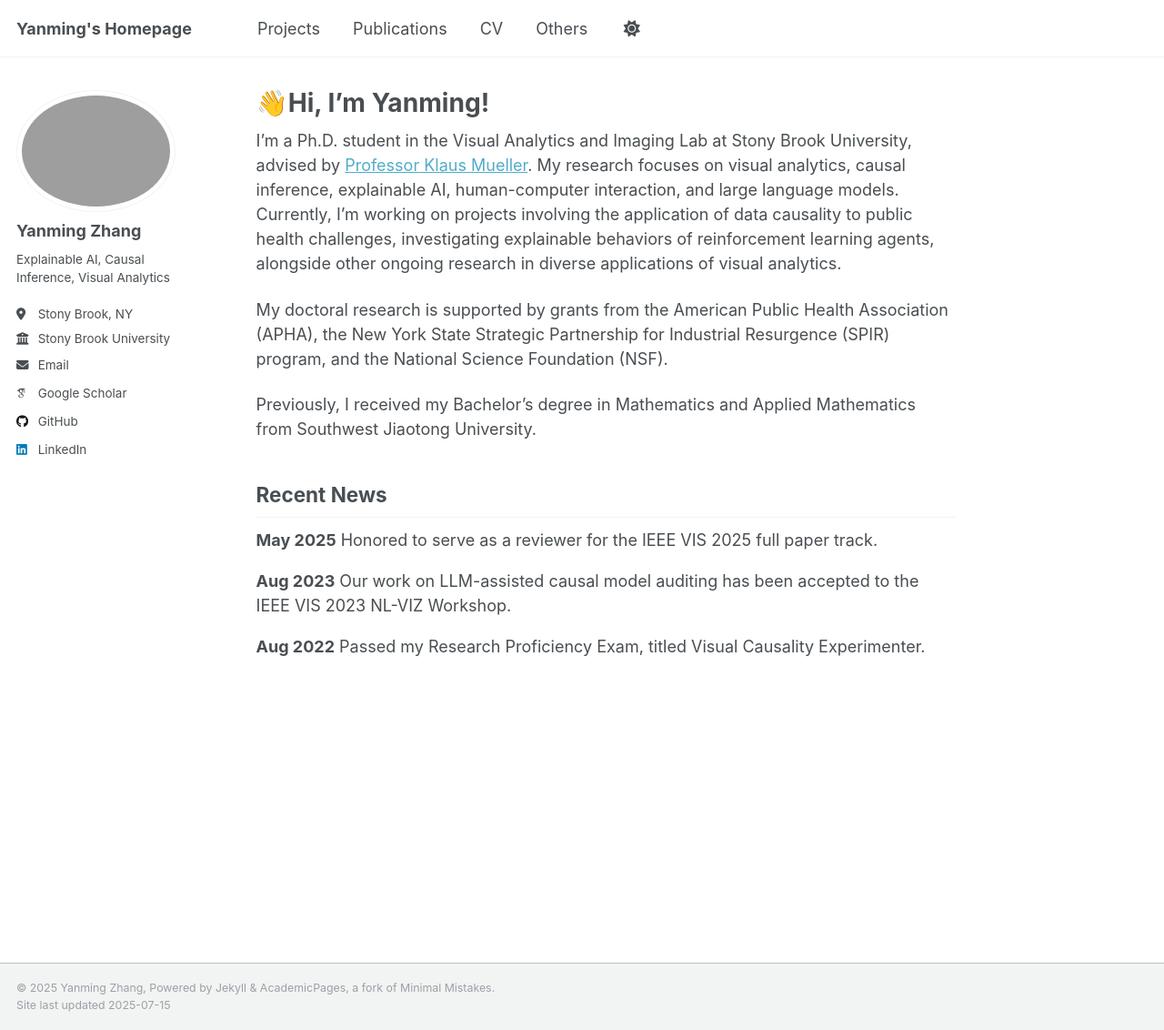
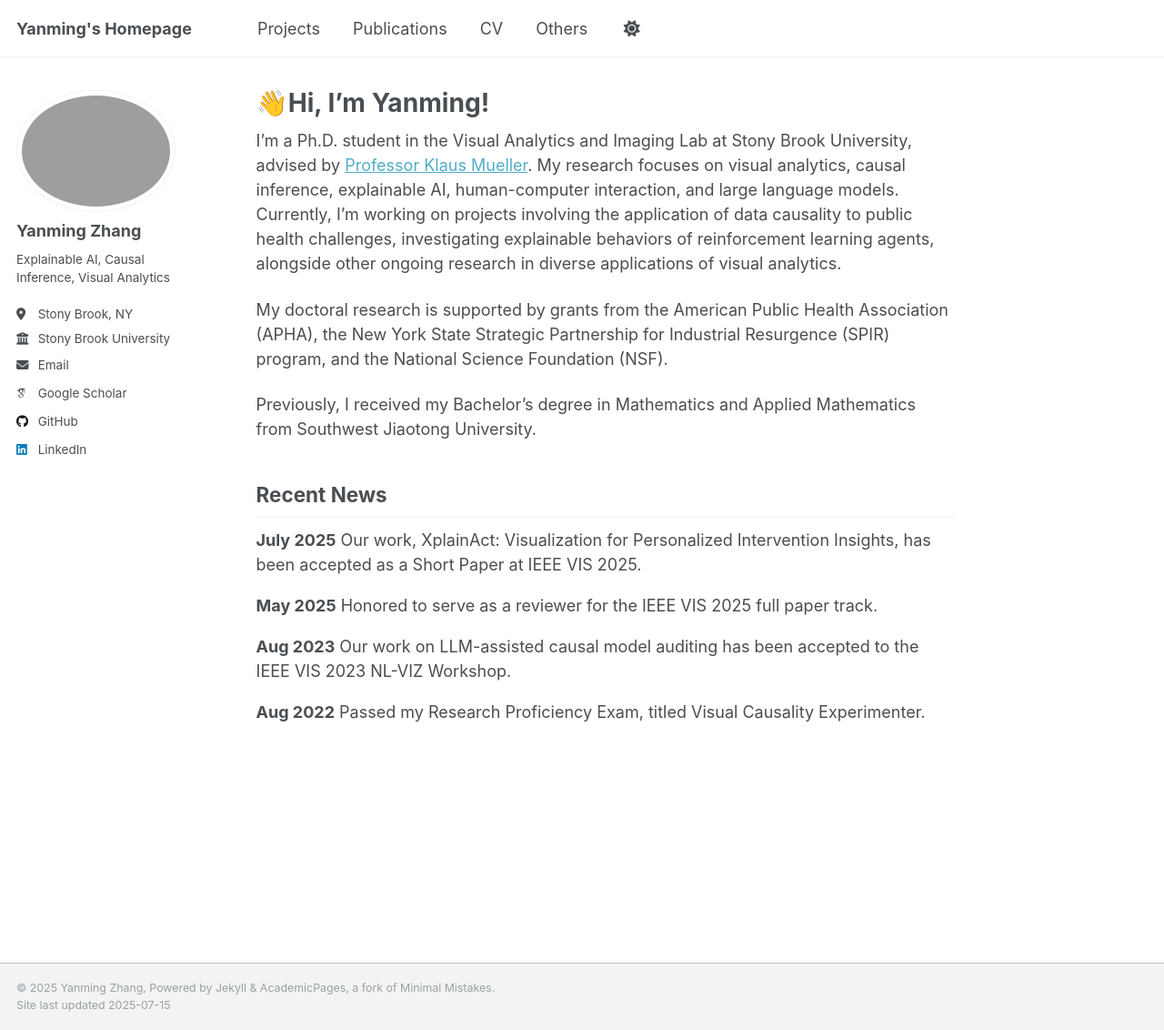
Before and after one commit to yanmluk/yanmluk.github.io, a Jekyll site: the page built from _pages/about.md, in a window 1280 px wide and 1132 px high. Shown: the whole window at 91% size. Built offline with Jekyll 4.4.1, drawn with Linux system fonts in a browser that asks for light colours; some web fonts are replaced.

Commit message:
update news

```diff
--- a/_pages/about.md
+++ b/_pages/about.md
@@ -15,7 +15,9 @@ Previously, I received my Bachelor's degree in Mathematics and Applied Mathemati
 
 Recent News
 ------
-
+<div style="margin-bottom: 1em;">
+  <strong>July 2025</strong> Our work, XplainAct: Visualization for Personalized Intervention Insights, has been accepted as a Short Paper at IEEE VIS 2025.
+</div>
 <div style="margin-bottom: 1em;">
   <strong>May 2025</strong> Honored to serve as a reviewer for the IEEE VIS 2025 full paper track.
 </div>
```
Also changed, not shown: 2 other files.
